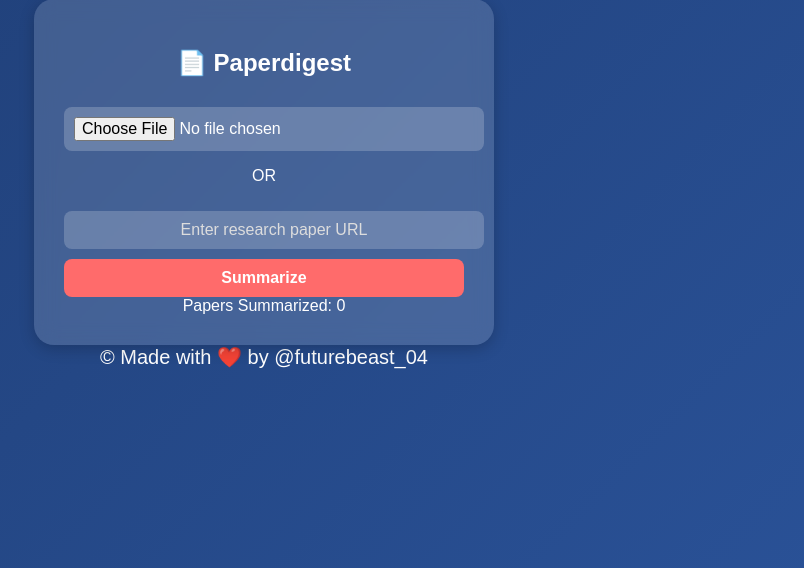
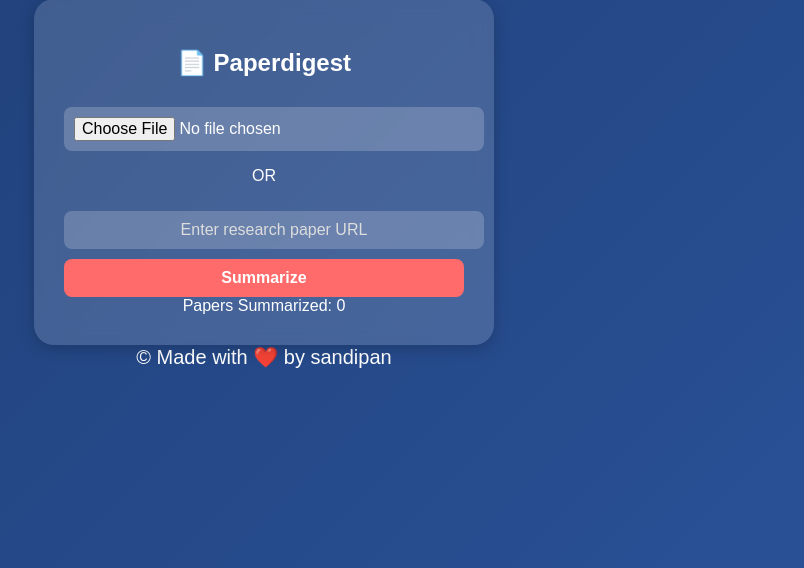
Before and after one commit to arko-14/ML-paper-analyser, a Flask app: page / in a window 1280 px wide. Shown: the part 216-784 px from the top of the page, without its empty margins (376-1180 px from the left). Run offline with Flask 3, Linux system fonts and the light colour scheme.

Commit message:
Update index.html

```diff
--- a/templates/index.html
+++ b/templates/index.html
@@ -196,7 +196,7 @@
   </script>
   <footer>
     <p style="margin: 0; font-size: 20px;">
-      &copy; Made with ❤️ by <a href="https://twitter.com/futurebeast_04" target="_blank">@futurebeast_04</a>
+      &copy; Made with ❤️ by <a href="https://twitter.com/futurebeast_04" target="_blank">sandipan</a>
     </p>
   </footer>
 </body>
```
